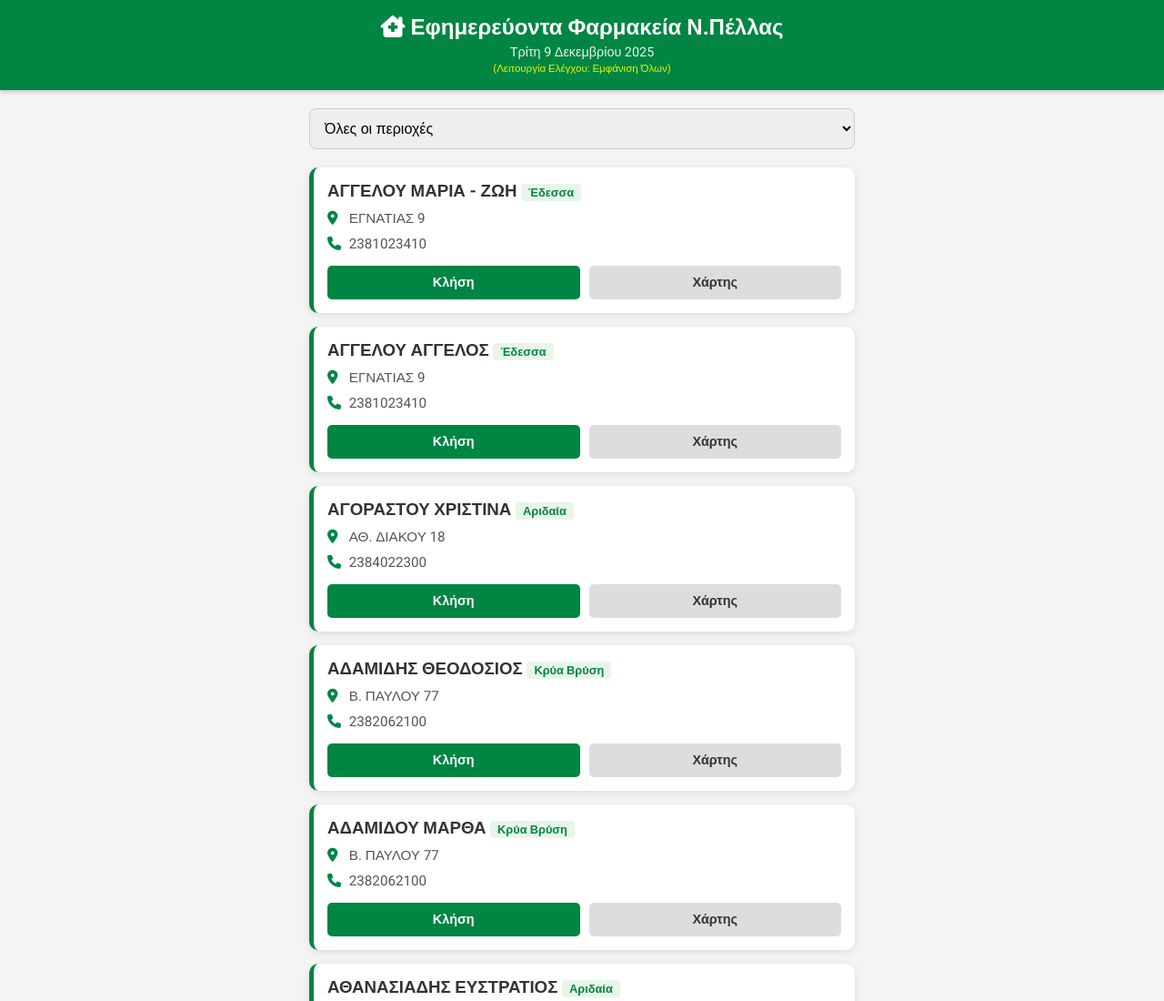
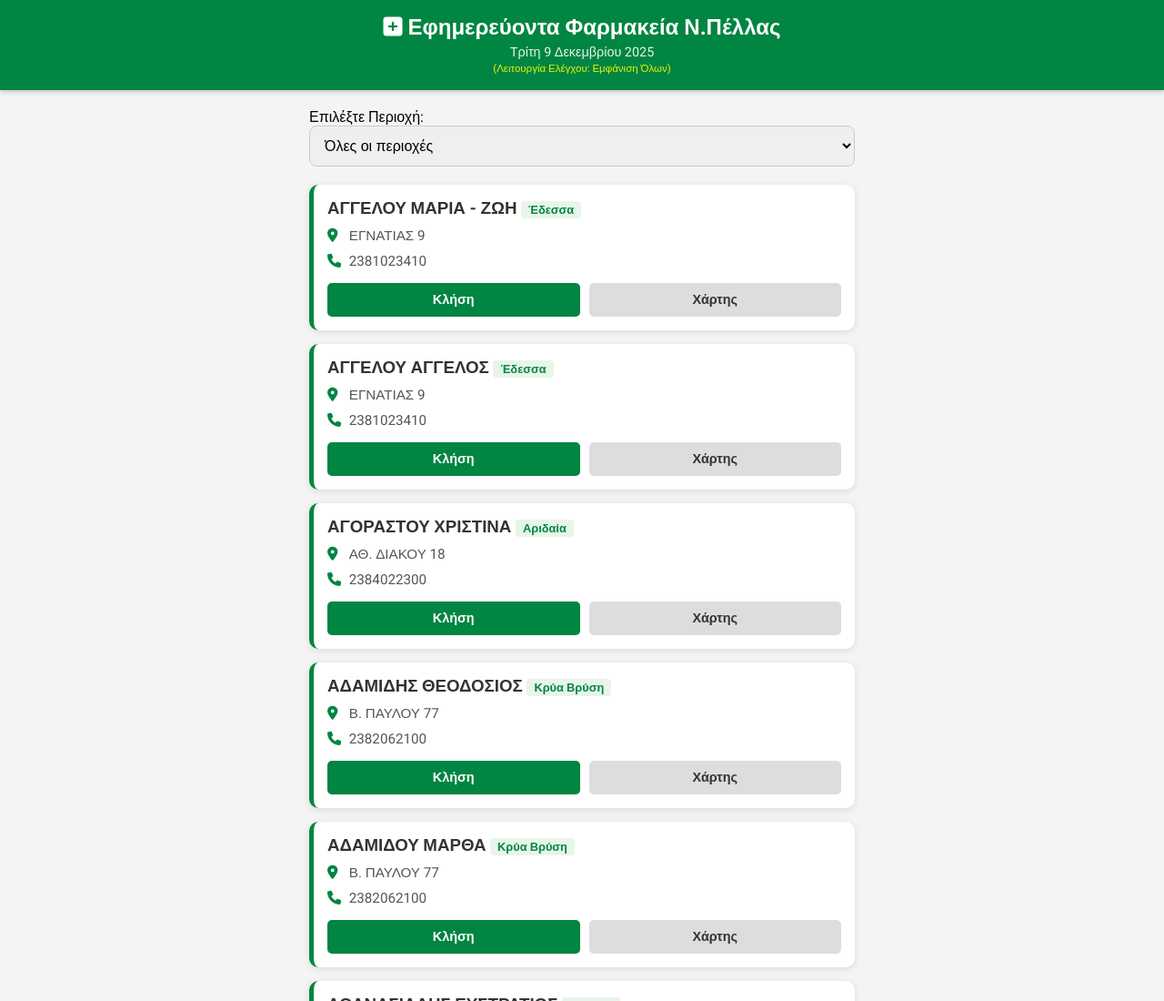
Before and after one commit to pzaro/FSPellas, a plain HTML site: page index.html in a window 1280 px wide. Shown: the top 1100 px of the page at 91% size. Drawn offline with nearby package versions, Linux system fonts and the light colour scheme.

Commit message:
Update index.html

```diff
--- a/index.html
+++ b/index.html
@@ -3,20 +3,24 @@
 <head>
     <meta charset="UTF-8">
     <meta name="viewport" content="width=device-width, initial-scale=1.0">
-    <title>Εφημερεύοντα Φαρμακεία Πέλλας</title>
+    <title>Εφημερεύοντα Φαρμακεία Ν.Πέλλας</title>
     <link rel="stylesheet" href="style.css">
+
     <link href="https://fonts.googleapis.com/css2?family=Roboto:wght@400;700&display=swap" rel="stylesheet">
     <link rel="stylesheet" href="https://cdnjs.cloudflare.com/ajax/libs/font-awesome/6.0.0/css/all.min.css">
+
+    <link rel="stylesheet" href="https://unpkg.com/leaflet@1.9.4/dist/leaflet.css" />
 </head>
 <body>
 
     <header>
-        <h1><i class="fas fa-clinic-medical"></i> Εφημερεύοντα Φαρμακεία Ν.Πέλλας</h1>
+        <h1><i class="fas fa-plus-square"></i> Εφημερεύοντα Φαρμακεία Ν.Πέλλας</h1>
         <p id="current-date"></p>
     </header>
 
     <div class="container">
         <div class="filters">
+            <label for="area-select">Επιλέξτε Περιοχή:</label>
             <select id="area-select">
                 <option value="all">Όλες οι περιοχές</option>
                 <option value="Έδεσσα">Έδεσσα</option>
@@ -27,9 +31,13 @@
             </select>
         </div>
 
-        <div id="pharmacy-list" class="pharmacy-list"></div>
+        <div id="map"></div>
+
+        <div id="pharmacy-list" class="pharmacy-list">
+            </div>
     </div>
 
+    <script src="https://unpkg.com/leaflet@1.9.4/dist/leaflet.js"></script>
     <script src="script.js"></script>
 </body>
 </html>
```
